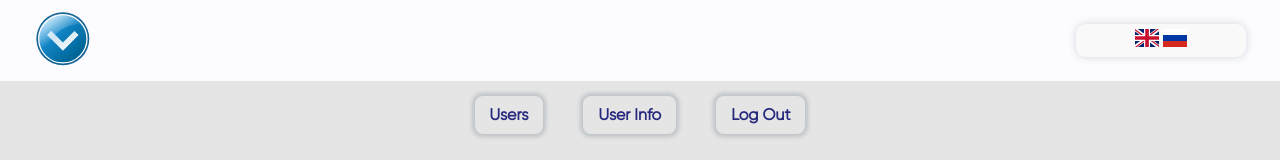
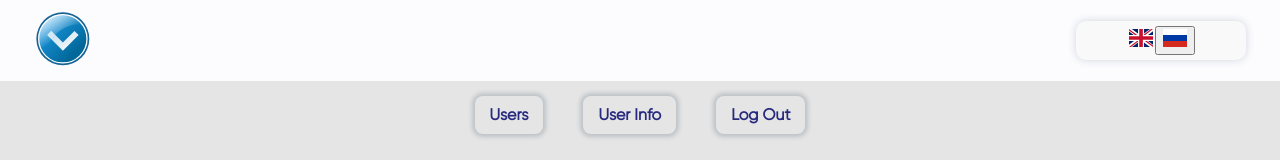
Before and after one commit to alina-fedyniak/test_users, a React (Create React App) app: page / in a window 1280 px wide. Shown: the top 160 px of the page. Built offline with nearby package versions, Linux system fonts and the light colour scheme.

Commit message:
add component BtnBlock, fix header and styles

```diff
--- a/src/App.tsx
+++ b/src/App.tsx
@@ -1,5 +1,5 @@
 import { Header } from './components/Header';
-import { RoutNav } from './routes/Routes';
+import { RouteNav } from './routes/RouteNav';
 import { I18nProvider } from './lang';
 import { langSelector } from './redux/locale/selectors';
 import { useSelector } from 'react-redux';
@@ -10,7 +10,7 @@ function App(): JSX.Element {
     return (
         <I18nProvider locale={locale}>
             <Header />
-            <RoutNav />
+            <RouteNav />
         </I18nProvider>
     );
 }
--- /dev/null
+++ b/src/components/BtnBlock/BtnBlock.module.scss
@@ -0,0 +1,24 @@
+@import '../../assets/styles/variables';
+
+.btnBlock {
+    background-color: $component-bcg-color;
+
+    &__langBtn {
+        margin: 0;
+        padding: 0 2px;
+
+        background-color: transparent;
+        cursor: default;
+        border: none;
+    }
+
+    &__langBtn:hover,
+    &__langBtn:focus {
+        box-shadow: none;
+    }
+
+    &__langBtn:hover svg,
+    &__langBtn:focus svg {
+        cursor: pointer;
+    }
+}
--- /dev/null
+++ b/src/components/BtnBlock/index.tsx
@@ -0,0 +1,38 @@
+import { LOCALES } from '../../lang';
+import { useEffect } from 'react';
+import { useDispatch } from 'react-redux';
+import { setLocale } from '../../redux/locale/actions';
+import { ReactComponent as Rus } from '../../assets/images/ru.svg';
+import { ReactComponent as Eng } from '../../assets/images/gb.svg';
+import styles from './BtnBlock.module.scss';
+
+export function BtnBlock(): JSX.Element {
+    const dispatch = useDispatch();
+
+    useEffect(() => {
+        const lang = localStorage.getItem('locale');
+
+        if (lang) {
+            dispatch(setLocale(lang));
+        }
+    }, [dispatch]);
+
+    return (
+        <>
+            <button
+                type="button"
+                className={styles.btnBlock__langBtn}
+                onClick={() => dispatch(setLocale(LOCALES.ENGLISH))}
+            >
+                <Eng width={24} />
+            </button>
+            <button
+                type="button"
+                className={styles.header__langBtn}
+                onClick={() => dispatch(setLocale(LOCALES.RUSSIAN))}
+            >
+                <Rus width={24} />
+            </button>
+        </>
+    );
+}
--- a/src/components/Header/Header.module.scss
+++ b/src/components/Header/Header.module.scss
@@ -19,25 +19,6 @@
       padding: 10px;
     }
 
-    &__langBtn {
-        margin: 0;
-        padding: 0 2px;
-
-        background-color: transparent;
-        cursor: default;
-        border: none;
-    }
-
-    &__langBtn:hover,
-    &__langBtn:focus {
-        box-shadow: none;
-    }
-
-    &__langBtn:hover svg,
-    &__langBtn:focus svg {
-        cursor: pointer;
-    }
-
     &__langBox {
         display: flex;
         padding: 5px;
--- a/src/components/Header/index.tsx
+++ b/src/components/Header/index.tsx
@@ -1,25 +1,11 @@
 import { Container } from '../Container';
-import { LOCALES } from '../../lang';
-import { useEffect } from 'react';
 import { NavLink } from 'react-router-dom';
-import { useDispatch } from 'react-redux';
 import { NavBar } from '../NavBar';
-import { setLocale } from '../../redux/locale/actions';
-import { ReactComponent as Rus } from '../../assets/images/ru.svg';
-import { ReactComponent as Eng } from '../../assets/images/gb.svg';
 import { ReactComponent as Logo } from '../../assets/images/logo.svg';
 import styles from './Header.module.scss';
+import { BtnBlock } from '../BtnBlock';
 
 export function Header(): JSX.Element {
-    const dispatch = useDispatch();
-
-    useEffect(() => {
-        const lang = localStorage.getItem('locale');
-
-        if (lang) {
-            dispatch(setLocale(lang));
-        }
-    }, [dispatch]);
 
     return (
         <header className={styles.header}>
@@ -30,24 +16,7 @@ export function Header(): JSX.Element {
                     </NavLink>
                     <div className={styles.header__infoWrapper}>
                         <div className={styles.header__langBox}>
-                            <button
-                                type="button"
-                                className={styles.header__langBtn}
-                                onClick={() =>
-                                    dispatch(setLocale(LOCALES.ENGLISH))
-                                }
-                            >
-                                <Eng width={24} />
-                            </button>
-                            <button
-                                type="button"
-                                className={styles.header__langBtn}
-                                onClick={() =>
-                                    dispatch(setLocale(LOCALES.RUSSIAN))
-                                }
-                            >
-                                <Rus width={24} />
-                            </button>
+                            <BtnBlock />
                         </div>
                     </div>
                 </div>
--- a/src/routes/Routes.tsx
+++ b/src/routes/RouteNav.tsx
@@ -8,7 +8,7 @@ import { RequireAuth } from '../routes/RequireAuth';
 
 const UsersPage = lazy(() => import('../pages/UsersPage'));
 
-export const RoutNav = (): JSX.Element => {
+export const RouteNav = (): JSX.Element => {
     return (
         <Suspense fallback={<Spinner />}>
             <Routes>
```
